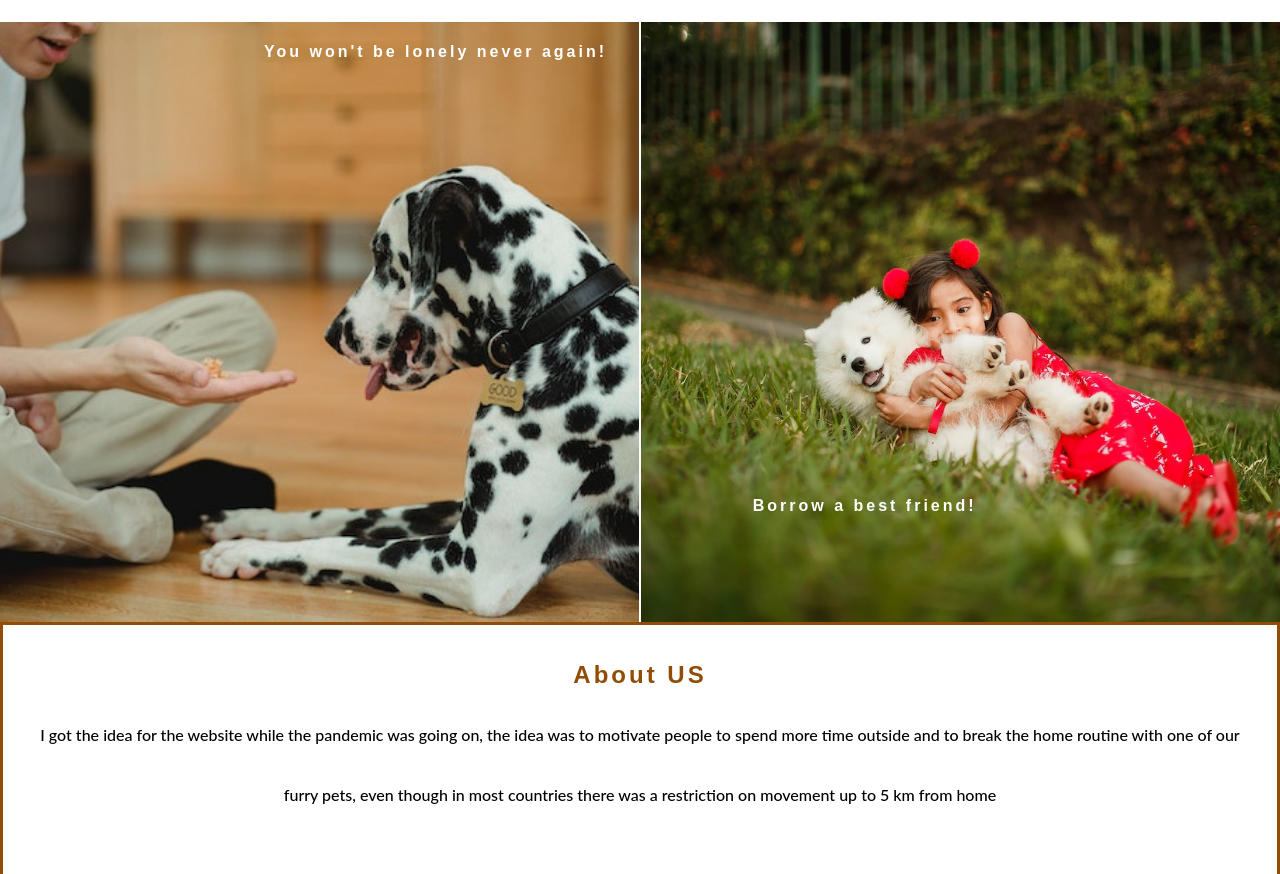
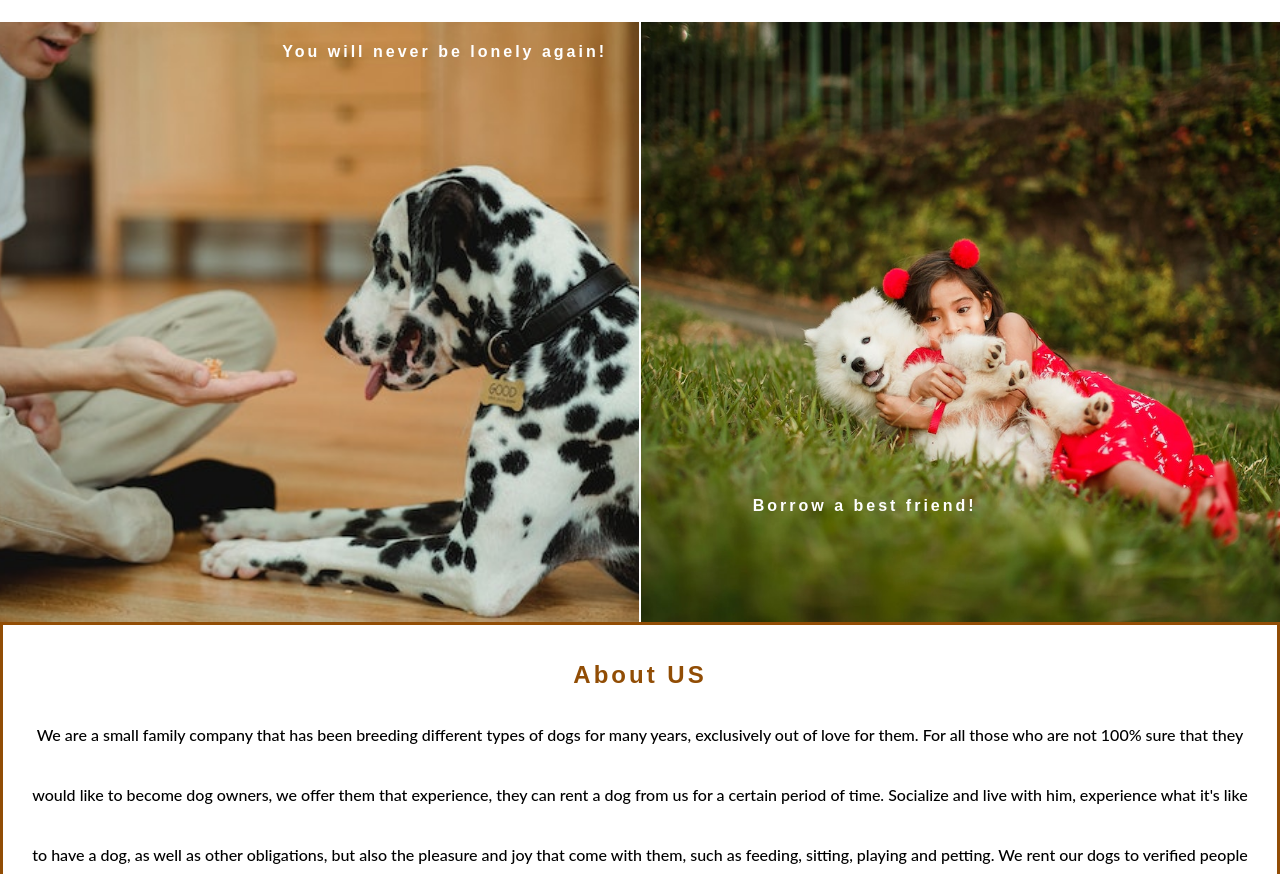
Before and after one commit to Chris4891/CI-PP1, a plain HTML site: page index.html in a window 1280 px wide. Shown: the part 78-952 px from the top of the page. Drawn offline with Linux system fonts and the light colour scheme; a web font is replaced by a local one.

Commit message:
Add text to about us section

```diff
--- a/index.html
+++ b/index.html
@@ -35,7 +35,7 @@
 <section id="s-first">
 
   <div id="section-one-left">
-    <div class="photo-left"><h2>You won't be lonely never again!</h2></div>
+    <div class="photo-left"><h2>You will never be lonely again!</h2></div>
   </div>
 
   <div id="first-right">
@@ -48,7 +48,10 @@
   <h2 class="about-us-center">About US</h2>
   <div id="section-two-left">
 
-    <p>I got the idea for the website while the pandemic was going on, the idea was to motivate people to spend more time outside and to break the home routine with one of our furry pets, even though in most countries there was a restriction on movement up to 5 km from home</p>
+    <p>
+      We are a small family company that has been breeding different types of dogs for many years, exclusively out of love for them. For all those who are not 100% sure that they would like to become dog owners, we offer them that experience, they can rent a dog from us for a certain period of time. Socialize and live with him, experience what it's like to have a dog, as well as other obligations, but also the pleasure and joy that come with them, such as feeding, sitting, playing and petting. We rent our dogs to verified people with a mandatory contract signing. For more information, contact us with confidence...
+
+    </p>
 
 
 
```
